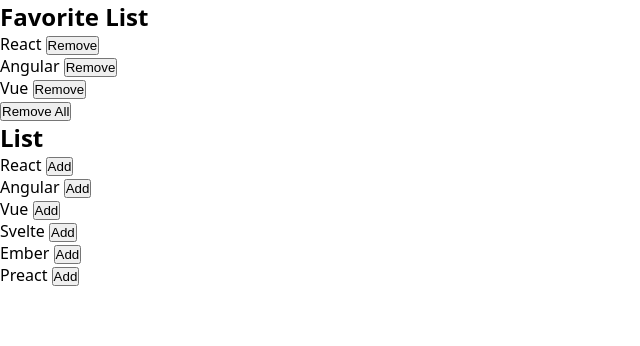
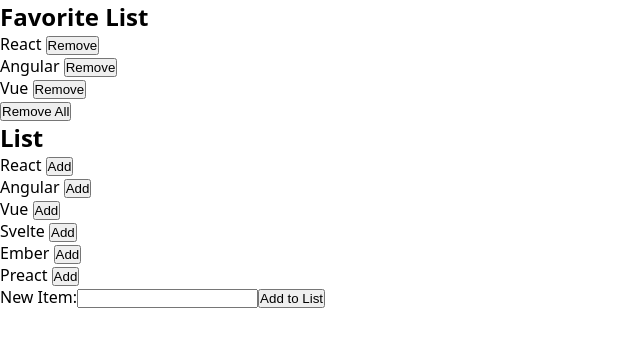
Before and after one commit to Espadv69/useState-Intermediate, a React (Vite) app in the folder DynamicFavorites/: page / in a window 1280 px wide. Shown: the top 346 px of the page, without its empty margins (0-640 px from the left). Built offline with nearby package versions, Linux system fonts and the light colour scheme; the HTML template or start-up script is replaced by a standard one.

Commit message:
Add functionality to add new items to the list in FavoriteList component

```diff
--- a/DynamicFavorites/src/components/FavoriteList/FavoriteList.jsx
+++ b/DynamicFavorites/src/components/FavoriteList/FavoriteList.jsx
@@ -9,6 +9,15 @@
   // State with initial data
   const [favorites, setFavorites] = useState(INITIAL_FAVORITES)
   const [list, setList] = useState(INITIAL_LIST)
+  const [newItem, setNewItem] = useState('')
+
+  // Function to add to list
+  const addToList = (newItem) => {
+    if (!list.includes(newItem)) {
+      setList([...list, newItem])
+      setNewItem('')
+    }
+  }
 
   // Function to add a favorite
   const addFavorite = (newItem) => {
@@ -65,6 +74,18 @@
           </li>
         ))}
       </ul>
+
+      <div className="form">
+        <label>
+          New Item:
+          <input
+            type="text"
+            value={newItem}
+            onChange={(e) => setNewItem(e.target.value)}
+          />
+          <button onClick={() => addToList(newItem)}>Add to List</button>
+        </label>
+      </div>
     </section>
   )
 }
```
